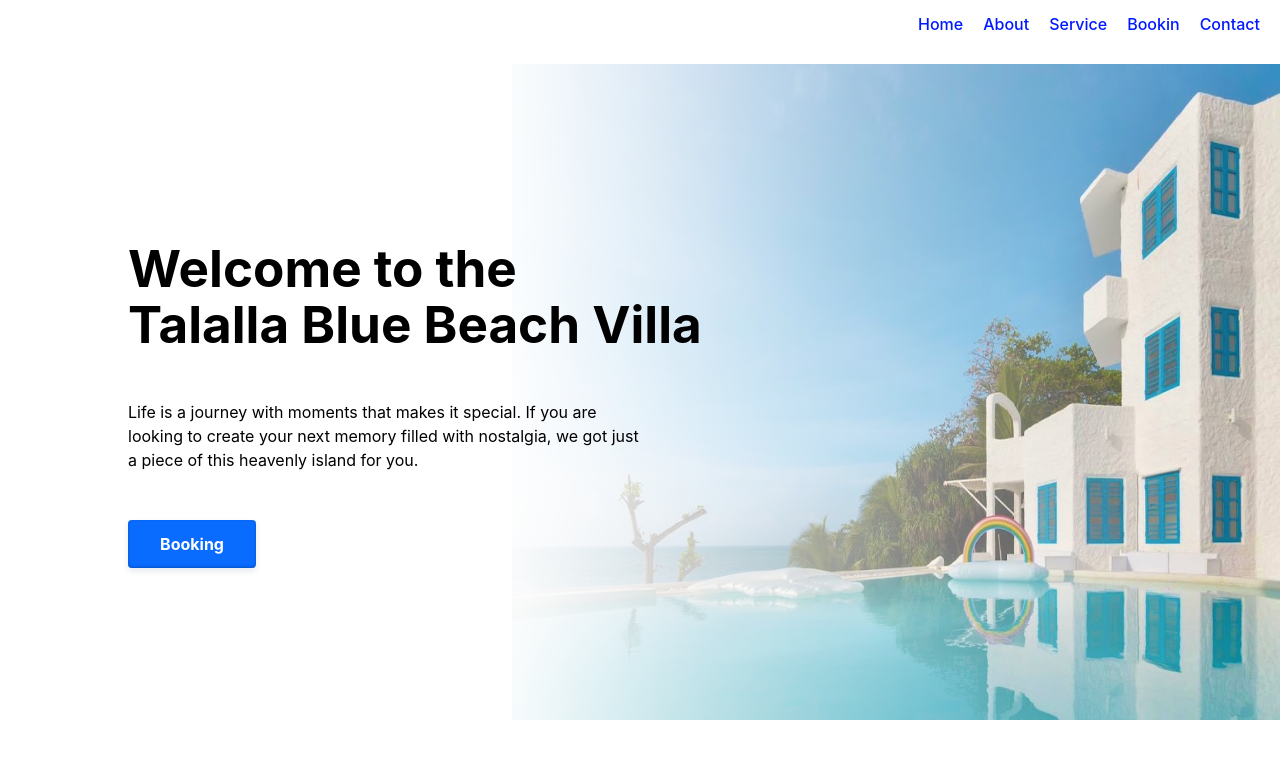
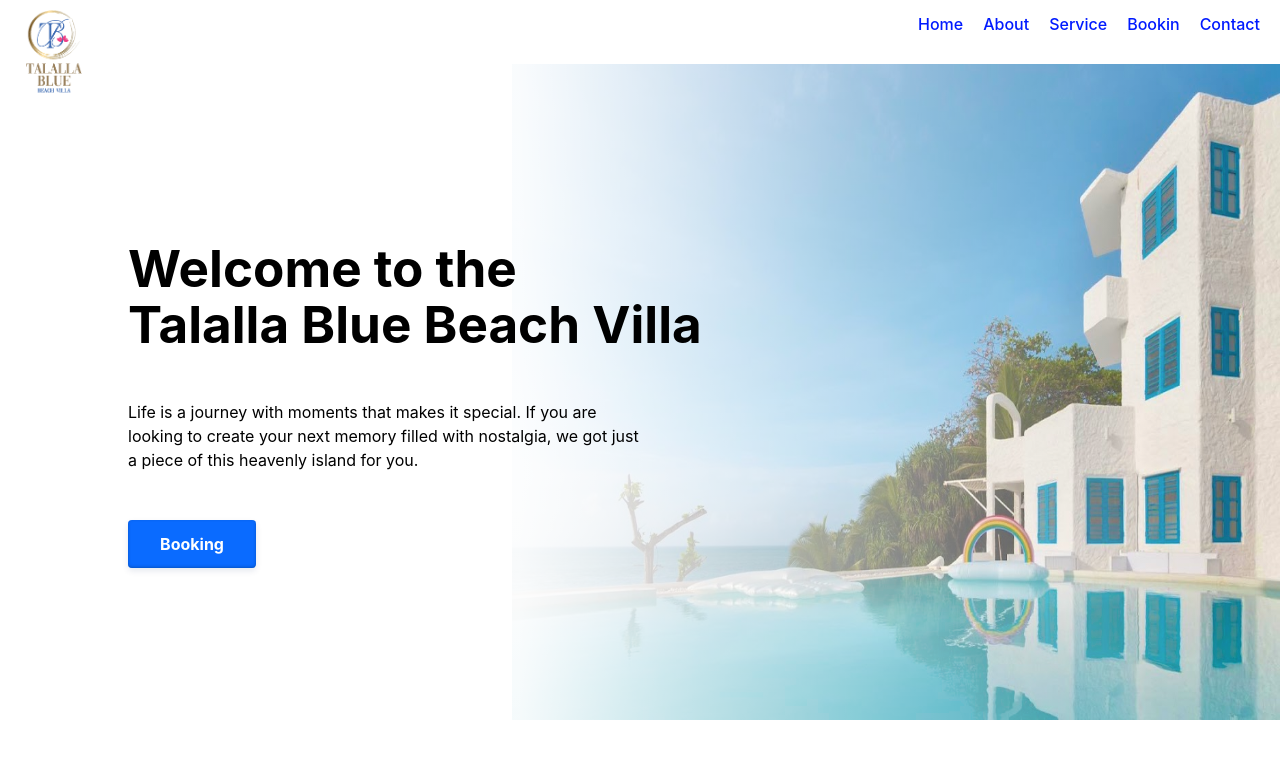
Before and after one commit to DonShanilka/Talalla-Blue-Beach-Villa, a React (Vite) app: page / in a window 1280 px wide. Shown: the top 758 px of the page. Built offline with nearby package versions, Linux system fonts and the light colour scheme; a web font is replaced by a local one.

Commit message:
add logo and update logo css

```diff
--- a/src/Components/HeaderContent/HeaaderContent.jsx
+++ b/src/Components/HeaderContent/HeaaderContent.jsx
@@ -5,6 +5,7 @@ import './Header.css'
 function HeaaderContent() {
     return (
         <div id='navcontent'>
+            <img src="src\assets\HomePageImage\talla-blue-beach-villa-logo.png" alt="" className='hotel-log' />
             <a href="http://www.react.dev"></a>
 
             <div className="navbar">
--- a/src/Components/HeaderContent/Header.css
+++ b/src/Components/HeaderContent/Header.css
@@ -15,3 +15,10 @@
     width: 20%;
     left: 70%;
 }
+
+.hotel-log {
+    position: absolute;
+    height: 130%;
+    left: 2%;
+    top: 15%;
+}
```
